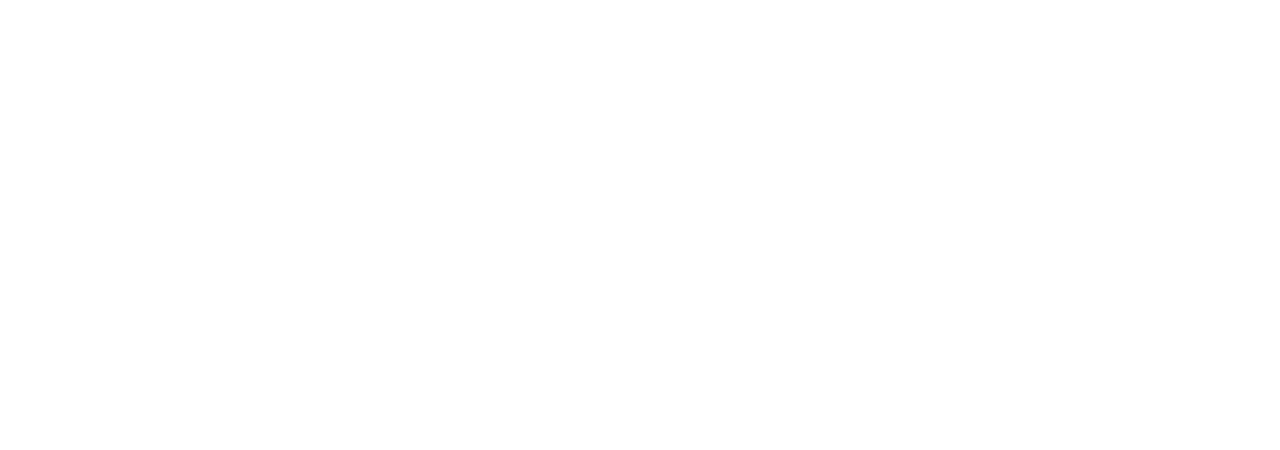
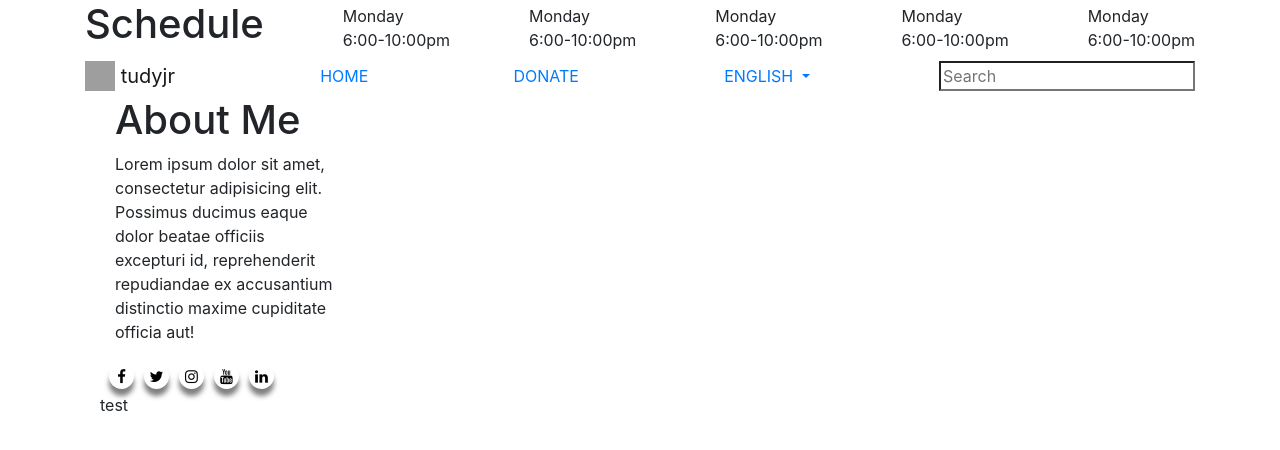
Before and after one commit to JasonVolkoff/Social_Media_Hub, a plain HTML site: page index.html in a window 1280 px wide. Drawn offline with nearby package versions, Linux system fonts and the light colour scheme; grey boxes are pictures that could not be loaded.

Commit message:
Completed basic wire frame for navbar and started main content.

```diff
--- a/index.html
+++ b/index.html
@@ -1,5 +1,6 @@
 <!DOCTYPE html>
 <html lang="en">
+
 <head>
     <title>Sample Home Page</title>
     <meta name="description" content="An example of a simple home page screen.">
@@ -16,14 +17,94 @@
 
     <link rel="icon" type="image/svg+xml" href="/favicon.svg"> -->
 
-    <link rel="stylesheet" href="https://stackpath.bootstrapcdn.com/bootstrap/4.5.2/css/bootstrap.min.css" integrity="sha384-JcKb8q3iqJ61gNV9KGb8thSsNjpSL0n8PARn9HuZOnIxN0hoP+VmmDGMN5t9UJ0Z" crossorigin="anonymous">
+    <link rel="stylesheet" href="https://stackpath.bootstrapcdn.com/bootstrap/4.5.2/css/bootstrap.min.css"
+        integrity="sha384-JcKb8q3iqJ61gNV9KGb8thSsNjpSL0n8PARn9HuZOnIxN0hoP+VmmDGMN5t9UJ0Z" crossorigin="anonymous">
+    <link rel="stylesheet" href="https://stackpath.bootstrapcdn.com/font-awesome/4.7.0/css/font-awesome.min.css">
+
+
+    <script src="https://code.jquery.com/jquery-3.5.1.slim.min.js"
+        integrity="sha384-DfXdz2htPH0lsSSs5nCTpuj/zy4C+OGpamoFVy38MVBnE+IbbVYUew+OrCXaRkfj"
+        crossorigin="anonymous"></script>
+    <script src="https://cdn.jsdelivr.net/npm/popper.js@1.16.1/dist/umd/popper.min.js"
+        integrity="sha384-9/reFTGAW83EW2RDu2S0VKaIzap3H66lZH81PoYlFhbGU+6BZp6G7niu735Sk7lN"
+        crossorigin="anonymous"></script>
+    <script src="https://stackpath.bootstrapcdn.com/bootstrap/4.5.2/js/bootstrap.min.js"
+        integrity="sha384-B4gt1jrGC7Jh4AgTPSdUtOBvfO8shuf57BaghqFfPlYxofvL8/KUEfYiJOMMV+rV"
+        crossorigin="anonymous"></script>
+
     <link rel="stylesheet" href="styles.css">
 
-    <script src="https://code.jquery.com/jquery-3.5.1.slim.min.js" integrity="sha384-DfXdz2htPH0lsSSs5nCTpuj/zy4C+OGpamoFVy38MVBnE+IbbVYUew+OrCXaRkfj" crossorigin="anonymous"></script>
-    <script src="https://cdn.jsdelivr.net/npm/popper.js@1.16.1/dist/umd/popper.min.js" integrity="sha384-9/reFTGAW83EW2RDu2S0VKaIzap3H66lZH81PoYlFhbGU+6BZp6G7niu735Sk7lN" crossorigin="anonymous"></script>
-    <script src="https://stackpath.bootstrapcdn.com/bootstrap/4.5.2/js/bootstrap.min.js" integrity="sha384-B4gt1jrGC7Jh4AgTPSdUtOBvfO8shuf57BaghqFfPlYxofvL8/KUEfYiJOMMV+rV" crossorigin="anonymous"></script>
+
 </head>
+
 <body>
+    <div class="navbar navbar-expand navbar-light sticky-top">
+        <div class="container container-fluid d-flex flex-column">
+            <div class="nav-top container">
+                <div class="container">
+                    <h1>Schedule</h1>
+                    <div>Monday<br>6:00-10:00pm</div>
+                    <div>Monday<br>6:00-10:00pm</div>
+                    <div>Monday<br>6:00-10:00pm</div>
+                    <div>Monday<br>6:00-10:00pm</div>
+                    <div>Monday<br>6:00-10:00pm</div>
+                </div>
+
+            </div>
+            <div class="nav-bot container">
+                <div class="container" id="navbarSupportedContent">
+                    <a class="navbar-brand" href="#">
+                        <img src="https://cdn3.iconfinder.com/data/icons/ringtone-music-instruments/512/letter-t-key-keyboard-2-512.png"
+                            width="30" height="30" class="d-inline-block align-top" alt="">
+                        tudyjr
+                    </a>
+                    <a class="nav-item nav-link active" href="#">
+                        HOME
+                        <span class="sr-only">(current)</span>
+                    </a>
+                    <a class="nav-item nav-link" href="#">
+                        DONATE
+                    </a>
+                    <div class="dropdown nav-item">
+                        <a class="nav-link dropdown-toggle" href="#" id="navbarDropdownMenuLink" data-toggle="dropdown"
+                            aria-haspopup="true" aria-expanded="false">
+                            ENGLISH
+                        </a>
+                    </div>
+
+
+                    <form id="demo-2">
+                        <input type="search" placeholder="Search">
+                    </form>
+
+
+                </div>
+            </div>
+        </div>
+    </div>
+    <div class="main-body container">
+
+        <div class="col-3 mainBodyLeft">
+            <div class="container aboutMe mb-3">
+                <h1>About Me</h1>
+                <p>Lorem ipsum dolor sit amet, consectetur adipisicing elit. Possimus ducimus eaque dolor beatae
+                    officiis excepturi id, reprehenderit repudiandae ex accusantium distinctio maxime cupiditate officia
+                    aut!</p>
+            </div>
+            <div class="social-menu container p-1">
+                <ul>
+                    <li><a href=""><i class="fa fa-facebook"></i></a></li>
+                    <li><a href=""><i class="fa fa-twitter"></i></a></li>
+                    <li><a href=""><i class="fa fa-instagram"></i></a></li>
+                    <li><a href=""><i class="fa fa-youtube"></i></a></li>
+                    <li><a href=""><i class="fa fa-linkedin"></i></a></li>
+                </ul>
+            </div>
+        </div>
+        <div class="col-9 mainBodyRight">
+            test
+        </div>
+    </div>
 
 
 
--- a/styles.css
+++ b/styles.css
@@ -0,0 +1,72 @@
+
+/* NAVBAR */
+.nav-bot {
+    max-width: 100%;
+    padding: 0;
+}
+.nav-top {
+    max-width: 100%;
+}
+.navbar > .container, .navbar {
+    margin: 0;
+    padding: 0;
+    max-width: 100%;
+
+}
+.navbar > .container > .container {
+    justify-content: space-between;
+    padding-left: 50px;
+    padding-right: 50px;
+}
+/* MAIN BODY */
+
+/* SOCIAL MEDIA ICONS */
+.social-menu ul {
+    top: 50%;
+    left: 50%;
+    padding: 0;
+    margin: 0;
+    display: flex;
+}
+.social-menu ul li {
+    list-style: none;
+    margin: 0 5px;
+}
+.social-menu ul li .fa {
+    color: #000000;
+    font-size: 15px;
+    transition: .5s;
+}
+.social-menu ul li .fa:hover {
+    color: #ffffff;
+}
+.social-menu ul li a {
+    position: relative;
+    display: block;
+    width: 25px;
+    height: 25px;
+    border-radius: 50%;
+    background-color: white;
+    text-align: center;
+    transition: 0.5s;
+    transform: translate(0,0px);
+    box-shadow: 0px 7px 5px rgba(0, 0, 0, 0.5);
+}
+.social-menu ul li a:hover {
+    transform: rotate(0deg) skew(0deg) translate(0, -10px);
+}
+.social-menu ul li:nth-child(1) a:hover {
+    background-color: #3b5999;
+}
+.social-menu ul li:nth-child(2) a:hover {
+    background-color: #55acee;
+}
+.social-menu ul li:nth-child(3) a:hover {
+    background-color: #e4405f;
+}
+.social-menu ul li:nth-child(4) a:hover {
+    background-color: #cd201f;
+}
+.social-menu ul li:nth-child(5) a:hover {
+    background-color: #0077B5;
+}
```
